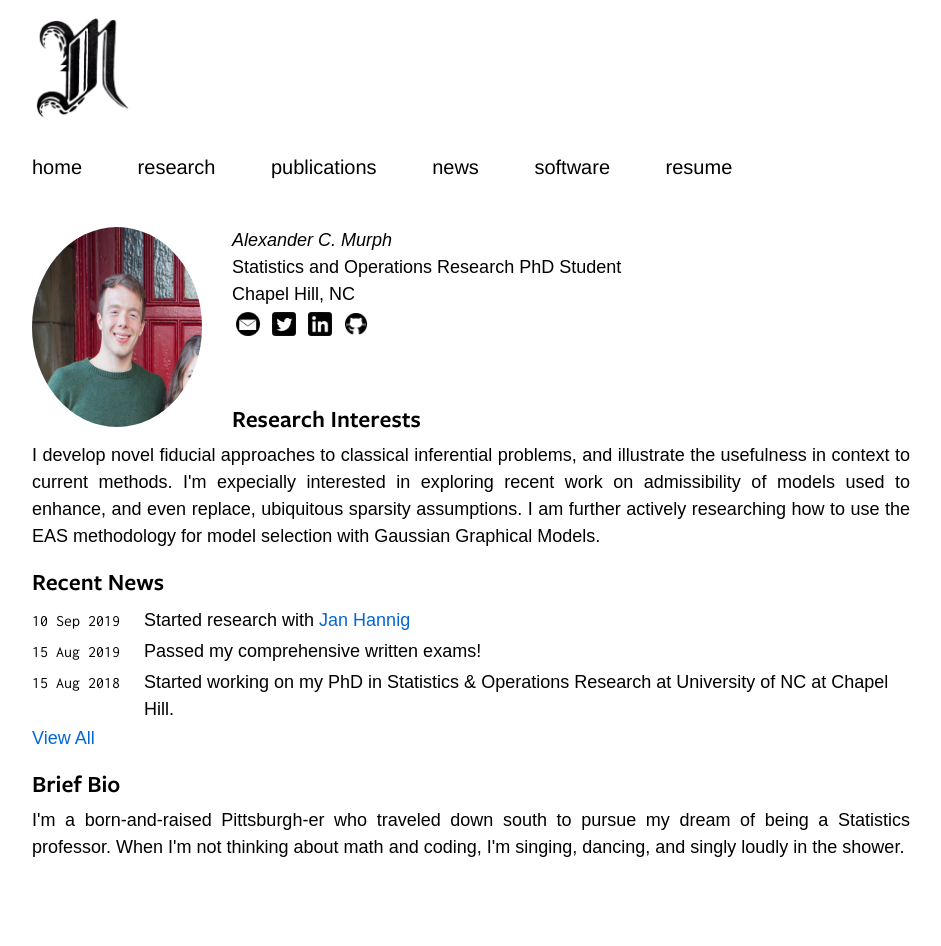
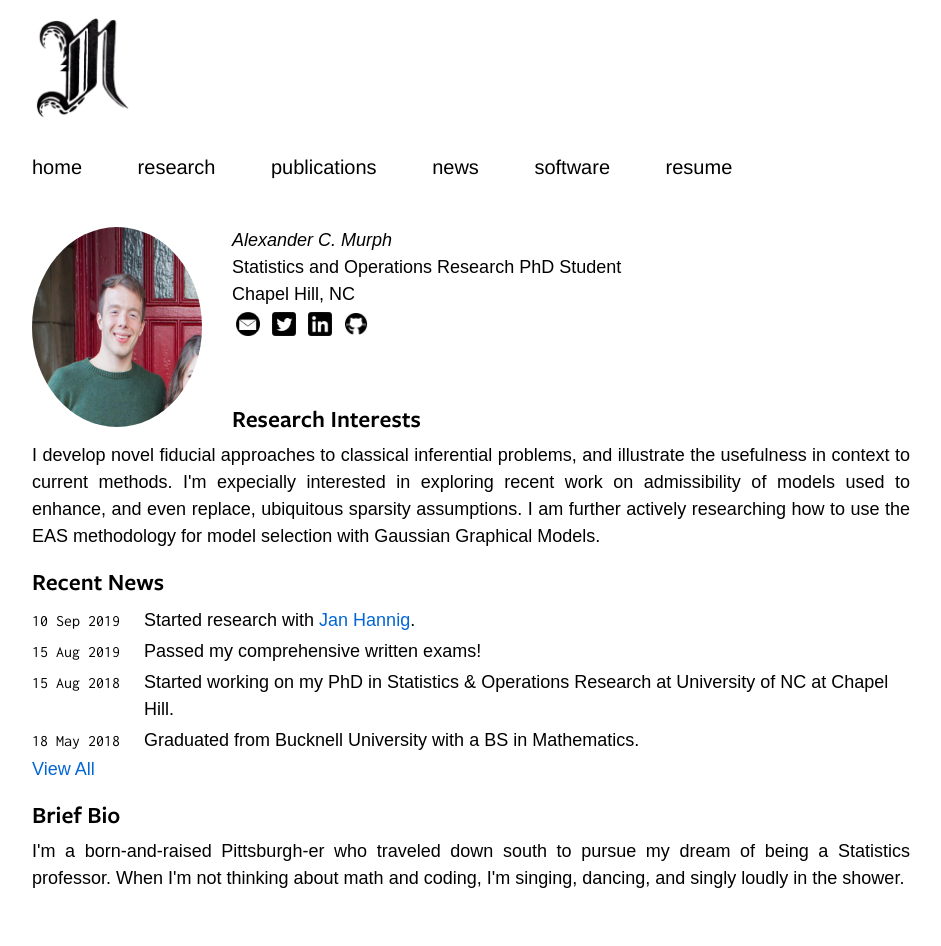
Before and after one commit to sirmurphalot/sirmurphalot.github.io, a Jekyll site: the page built from index.md, in a window 1280 px wide. Shown: the whole page, without its empty margins (169-1110 px from the left). Built offline with Jekyll 4.4.1, drawn with Linux system fonts in a browser that asks for light colours; some web fonts are replaced; before the commit the page ends 915 px from its top, so only the background shows below that.

Commit message:
updated news

```diff
--- a/_data/news.yml
+++ b/_data/news.yml
@@ -1,6 +1,8 @@
+- date: 2018-05-18
+  description: Graduated from Bucknell University with a BS in Mathematics.
 - date: 2018-08-15
   description: Started working on my PhD in Statistics & Operations Research at University of NC at Chapel Hill.
 - date: 2019-08-15
   description: Passed my comprehensive written exams!
 - date: 2019-09-10
-  description: Started research with [Jan Hannig](https://hannig.cloudapps.unc.edu)
+  description: Started research with [Jan Hannig](https://hannig.cloudapps.unc.edu).
```
